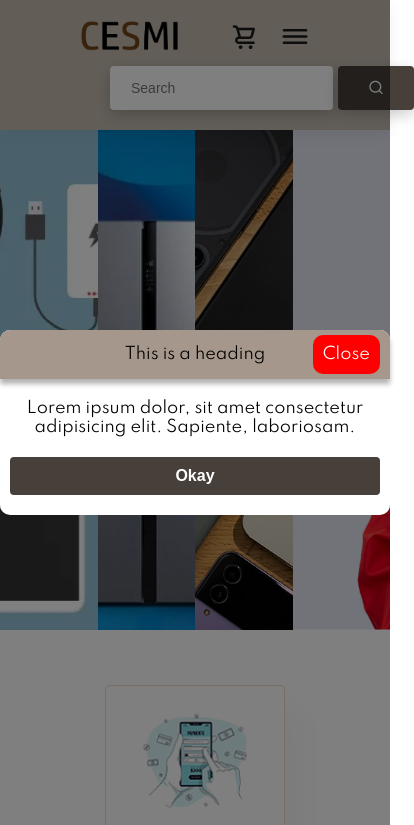
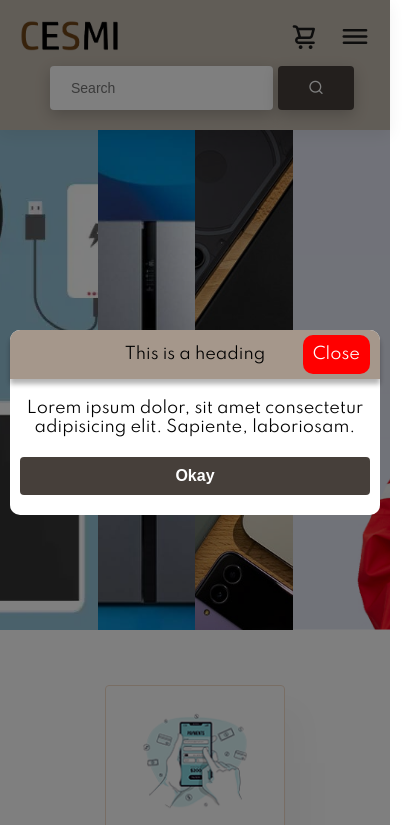
Before and after one commit to sarki201/skico-e-commerce, a plain HTML site: page index.html in a window 390 px wide. Shown: the top 825 px of the page, 414 px wide, since content can reach past the window. Drawn offline with nearby package versions, Linux system fonts and the light colour scheme.

Commit message:
commit 3

```diff
--- a/css/style.css
+++ b/css/style.css
@@ -899,7 +899,8 @@ footer .copyright {
 }
 
 .pop-up {
-    width: 500px;
+    margin-inline: 10px;
+    max-width: 500px;
     background-color: #fff;
     border-radius: 10px;
     position: relative;
@@ -1177,6 +1178,10 @@ footer .copyright {
         padding: 40px;
     }
 
+    .header {
+        padding-inline: 20px;
+    }
+
     .nav {
         display: flex;
         flex-direction: column;
```
Also changed, not shown: index.html (+0 -1 lines).
